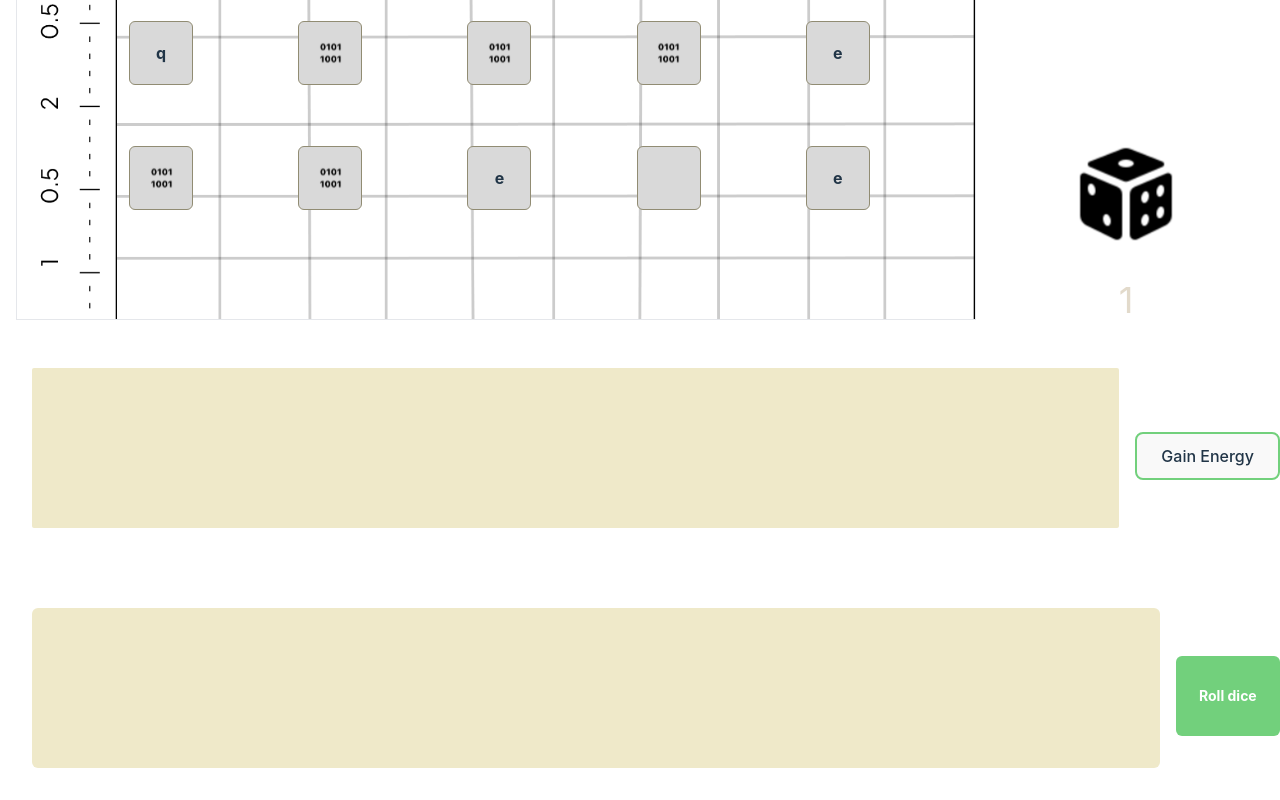
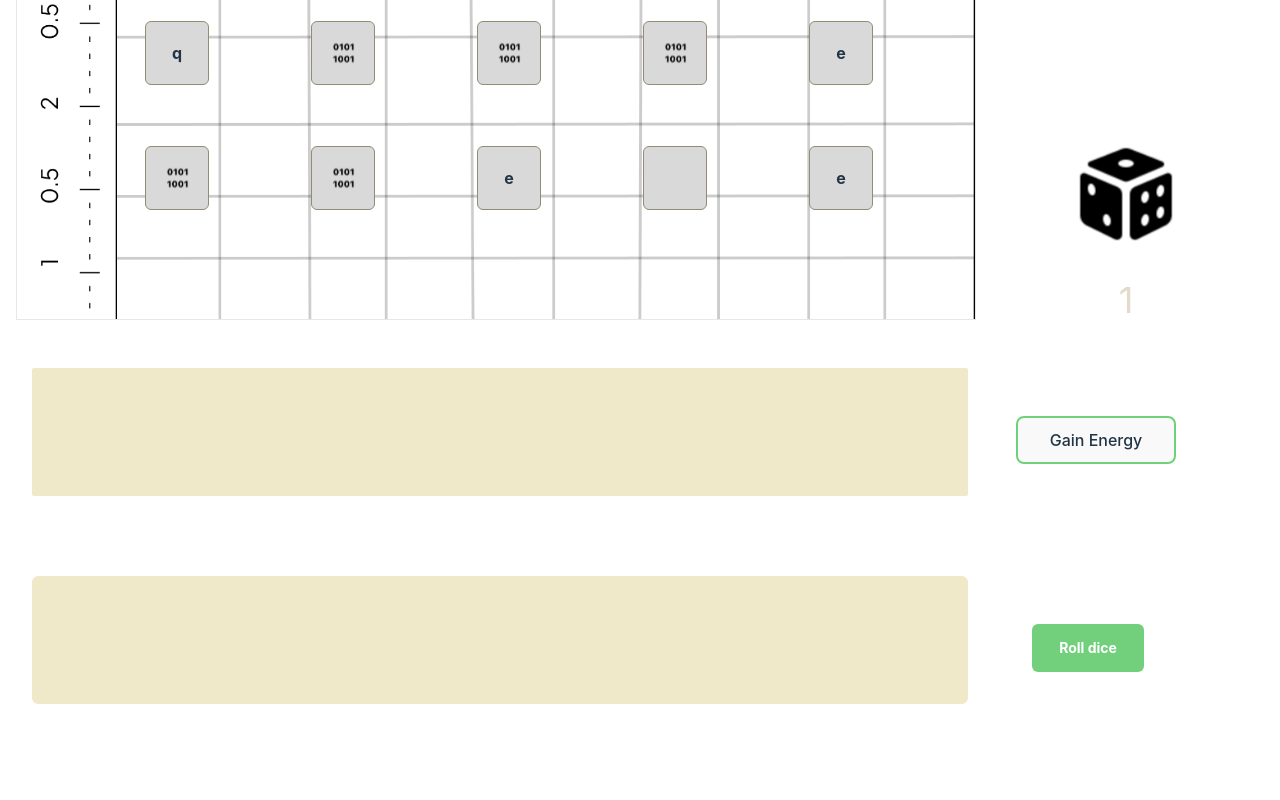
Before and after one commit to Osval-1/web-scramble, a React (Vite) app: page /Game in a window 1280 px wide. Shown: the part 568-1368 px from the top of the page. After the commit the page ends 1304 px from the top, so only its background shows below. Built offline with nearby package versions, Linux system fonts and the light colour scheme.

Commit message:
add flip random bit util

```diff
--- a/src/components/button/index.tsx
+++ b/src/components/button/index.tsx
@@ -6,7 +6,7 @@ type ButtonProps = {
 const Button = ({ color, label, onclick }: ButtonProps) => {
   return (
     <button
-      className="text-md font-bold rounded-md px-2 sm:px-4 w-20 sm:w-28 text-sm sm:text-md h-20"
+      className="text-md font-bold rounded-md px-2 sm:px-4 w-20 sm:w-28 text-sm sm:text-md h-12"
       style={{ backgroundColor: color }}
       onClick={onclick}
     >
--- /dev/null
+++ b/src/components/outline_button/helper.ts
@@ -0,0 +1,11 @@
+export const determineType = (type: string) => {
+  if (type === "e") {
+    return "Gain Energy";
+  }
+  if (type === "q") {
+    return "Claim Token";
+  }
+  if (type === "flipbit") {
+    return "Flip Bit";
+  }
+};
--- a/src/components/outline_button/index.tsx
+++ b/src/components/outline_button/index.tsx
@@ -0,0 +1,23 @@
+
+type OutlineButtonProps = {
+  type: string;
+  click: () => void;
+};
+const OutlineButton = ({ type, click }: OutlineButtonProps) => {
+  return (
+    <button
+      className="border-2 w-40 h-12"
+      style={{
+        borderColor: "#72D07C",
+        display: type === "" ? "none" : "block",
+      }}
+      onClick={click}
+    >
+      {type === "q" && "Claim Token"}
+      {type === "e" && "Gain Energy"}
+      {type === "flipbit" && "Flip Bit"}
+    </button>
+  );
+};
+
+export default OutlineButton;
--- a/src/pages/Game/index.tsx
+++ b/src/pages/Game/index.tsx
@@ -8,43 +8,58 @@ import { useAppDispatch, useAppSelector } from "../../store";
 import { createGame } from "../../utils/create_game_instance";
 import { convertToBinary } from "../../utils/convert_to_binary";
 import { resetCurrentPosition, updateRoll } from "../../store/slices/gameSlice";
+import OutlineButton from "../../components/outline_button";
+import { flipRandomBit } from "../../utils/flip_random_bit";
+import { createGameProgress } from "../../utils/create_game_progress";
+import { Progress } from "../../utils/types";
 
+// create an array to hold the references for each game tile
 const gameArray = createGame();
 
 const Game = () => {
   const [encodedMessage, setEncodedMessage] = useState<string>("");
   const game = useAppSelector((state) => state.gameInstance);
-  const [gameProgress, setGameProgress] = useState<string[]>([]);
+  const tokens = useAppSelector((state) => state.gameInstance.tokens);
+  const energy = useAppSelector((state) => state.gameInstance.energy);
+  const [gameProgress, setGameProgress] = useState<Progress[]>([]);
+  const [tileType, setTileType] = useState<string>(gameArray[0]);
 
   useEffect(() => {
     setEncodedMessage(convertToBinary(game.decoded_message));
-    setGameProgress(game.decoded_message.split(""));
+    setGameProgress(createGameProgress(game.decoded_message));
   }, []);
+
+  useEffect(() => {});
   const dispatch = useAppDispatch();
 
   const handleDieRoll = () => {
     const roll = rollDie();
-    if (game.currentPosition > 30) {
+    if (game.currentPosition + roll > 30) {
       dispatch(resetCurrentPosition(0));
+      setTileType(gameArray[game.currentPosition + roll]);
+      return;
     }
     dispatch(updateRoll(roll));
+    setTileType(gameArray[game.currentPosition + roll]);
   };
-
-  // create an array to hold the references for each game tile
+  const handleFlipBit = () => {
+    const flippedBit = flipRandomBit(encodedMessage);
+    console.log(flippedBit);
+  };
 
   return (
     <main className="w-full  flex flex-col gap-8 px-4 items-center">
       <h1 className="text-2xl md:text-4xl text-center text-text-h1 opacity-75 pt-4">
         Quantum Code Breaker{" "}
       </h1>
-      <section className="w-screen  gap-4 flex flex-col sm:flex-row gap-4 md:gap-20 ">
+      <section className="w-screen flex flex-col sm:flex-row gap-4 md:gap-20 ">
         <section
           style={{
             backgroundImage: `url(${images.background})`,
             backgroundSize: "cover",
             backgroundRepeat: "no-repeat",
           }}
-          className=" border w-full md:w-3/4 h-screen pl-16 md:pl-16 lg:pl-28 pb-4 md:pb-12 grid grid-cols-5"
+          className=" border w-full md:w-3/4 h-screen pl-20 sm:pl-24 md:pl-24 lg:pl-32 pb-4 md:pb-12 grid grid-cols-5"
         >
           {gameArray.map((itemLabel, index) => {
             let TileColor =
@@ -66,13 +81,9 @@ const Game = () => {
             <InfoCard
               label="energy"
               image={images.energy}
-              data={`${game.energy}/10`}
+              data={`${energy}/10`}
             />
-            <InfoCard
-              label="Tokens"
-              image={images.coins}
-              data={`${game.tokens}`}
-            />
+            <InfoCard label="Tokens" image={images.coins} data={`${tokens}`} />
             <InfoCard
               image={images.time}
               label="Time"
@@ -87,33 +98,31 @@ const Game = () => {
           </div>
         </section>
       </section>
-      <section className="flex flex-col sm:flex-row gap-4 sm:items-center p-4 w-full">
-        <div
-          className="w-full h-20 sm:h-40 rounded-sm mb-4 font-semibold p-2"
+      <section className="flex flex-col sm:flex-row gap-12 sm:items-center p-4 w-full ">
+        <p
+          className="w-3/4 min-h-20 sm:min-h-32 rounded-sm mb-4 font-semibold p-2 flex break-all"
           style={{ backgroundColor: "#EFE9C9" }}
         >
           {encodedMessage}
-        </div>
-        <button
-          className="border-2 w-40 h-12"
-          style={{ borderColor: "#72D07C" }}
-        >
-          Gain Energy
-        </button>
+        </p>
+        <OutlineButton type={tileType} click={handleFlipBit} />
       </section>
-      <section className="flex flex-col sm:flex-row gap-4 sm:items-center p-4 w-full">
+      <section className="flex flex-col sm:flex-row gap-16 sm:items-center p-4 w-full">
         <div
-          className="w-full h-20 sm:h-40 rounded-md mb-4 p-4 flex "
+          className="w-3/4  min-h-20 sm:min-h-32 rounded-md mb-4 p-4 flex flex-wrap gap-2"
           style={{ backgroundColor: "#EFE9C9" }}
         >
-          {gameProgress.map((item, index) => (
-            <img
-              src={images.locksvg}
-              className="w-6 h-6"
-              alt="locks"
-              key={index + item}
-            />
-          ))}
+          {gameProgress.map((item, index) => {
+            console.log(item);
+            return (
+              <img
+                src={images.locksvg}
+                className="w-6 h-6"
+                alt="locks"
+                key={index}
+              />
+            );
+          })}
         </div>
         <Button label="Roll dice" color="#72D07C" onclick={handleDieRoll} />
       </section>
--- a/src/store/slices/gameSlice.ts
+++ b/src/store/slices/gameSlice.ts
@@ -9,6 +9,7 @@ type GameInstanceType = {
   time: number;
   energy: number;
   decoded_message: string;
+  tileType:"e"|"q"|" "|"flipbit"
 };
 const initialState: GameInstanceType = {
   currentRoll: 1,
@@ -17,6 +18,8 @@ const initialState: GameInstanceType = {
   time: 0,
   energy: 10,
   decoded_message: "",
+  tileType:" ",
+//   gameprogress:"",
 };
 export const gameInstanceSlice = createSlice({
   name: "gameInstance",
--- a/src/utils/convert_to_binary.ts
+++ b/src/utils/convert_to_binary.ts
@@ -12,7 +12,7 @@ export const convertToBinary = (text:any)=> {
                 const binary = char.charCodeAt(0).toString(2);
                 return '0'.repeat(8 - binary.length) + binary;
             })
-            .join(' ');
+            .join('');
     }
 
     throw new Error('text must be a number or string');
--- a/src/utils/create_game_instance.ts
+++ b/src/utils/create_game_instance.ts
@@ -1,3 +1,4 @@
+
 //create an instance of the game
 export const createGame = () => {
   const tileTypesArray = ["e", "q", "", "flipbit"];
--- /dev/null
+++ b/src/utils/create_game_progress.ts
@@ -0,0 +1,12 @@
+export const createGameProgress = (text: string) => {
+  const splitText = text.split("");
+
+  const gameProgress = splitText.map((singleLetter) => {
+    return {
+      letter: singleLetter,
+      flipped: false,
+    };
+  });
+  console.log(splitText, gameProgress);
+  return gameProgress;
+};
--- /dev/null
+++ b/src/utils/flip_random_bit.ts
@@ -0,0 +1,17 @@
+export const flipRandomBit = (bitString: string) => {
+  const bits = bitString.replace(/\s/g, "").split("");
+
+  const randomPosition = Math.floor(Math.random() * bits.length);
+
+  bits[randomPosition] = bits[randomPosition] === "0" ? "1" : "0";
+  console.log(randomPosition)
+
+  // if (bitString.includes(' ')) {
+  //     return bits
+  //         .join('')
+  //         .match(/.{8}/g)
+  //         .join(' ');
+  // }
+
+  return bits.join("");
+};
--- /dev/null
+++ b/src/utils/types.ts
@@ -0,0 +1,7 @@
+export type TileType = {
+  type: "e" | "q" | " " | "flipbit";
+};
+export type Progress = {
+  letter: string;
+  flipped: boolean;
+};
```
